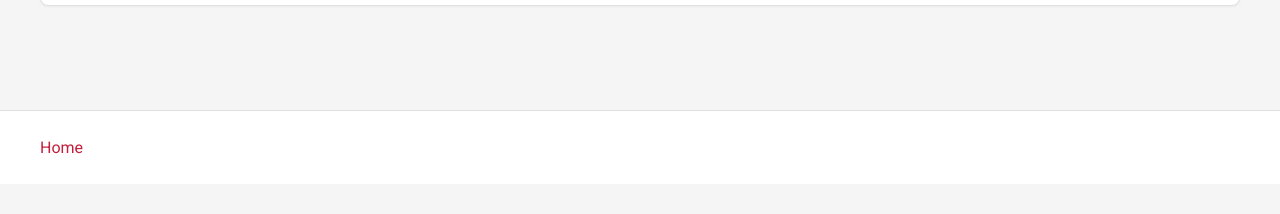
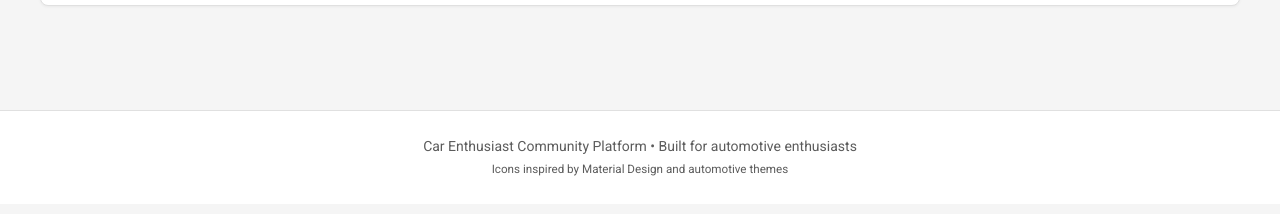
Before and after one commit to evayktv/CSC437, a website: page packages/proto/public/index.html in a window 1280 px wide. Shown: the part 348-562 px from the top of the page. Drawn offline with Linux system fonts and the light colour scheme.

Commit message:
Improve UI and update icons

```diff
--- a/packages/proto/public/index.html
+++ b/packages/proto/public/index.html
@@ -36,7 +36,12 @@
 
     <footer>
       <nav aria-label="Site">
-        <a href="./index.html">Home</a>
+        <p>
+          Car Enthusiast Community Platform • Built for automotive enthusiasts
+        </p>
+        <p>
+          <small>Icons inspired by Material Design and automotive themes</small>
+        </p>
       </nav>
     </footer>
   </body>
--- a/packages/proto/public/styles/page.css
+++ b/packages/proto/public/styles/page.css
@@ -125,11 +125,19 @@ footer {
   border-top: 1px solid var(--color-border-muted);
   padding: 1.5rem 2rem;
   margin-top: 3rem;
+  text-align: center;
 }
 
 footer nav {
   max-width: 1200px;
   margin: 0 auto;
+}
+
+footer p {
+  margin: 0;
+  color: var(--color-text);
+  font-size: var(--fs-300);
+  opacity: 0.8;
 }
 
 /* Lists */
```
Also changed, not shown: packages/proto/public/icons/performance.svg.
